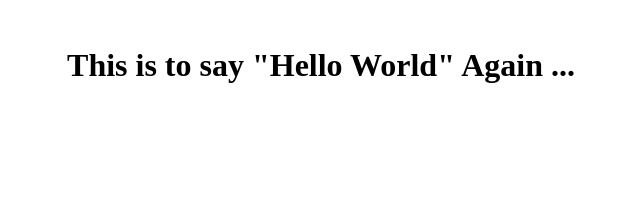
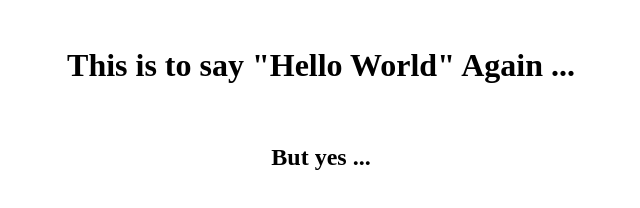
Before and after one commit to GavinLee1/JspExamples, a plain HTML site: page index.html in a window 1280 px wide. Shown: the whole page, without its empty margins (319-959 px from the left). Drawn offline with Linux system fonts and the light colour scheme.

Commit message:
Added something in index.html

```diff
--- a/index.html
+++ b/index.html
@@ -7,6 +7,8 @@
     <center>
       <br/>
       <h1>This is to say "Hello World" Again ...</h1>
+      <br/>
+      <h2>But yes ...</h2>
     </center>
   </body>
 </html>
```
